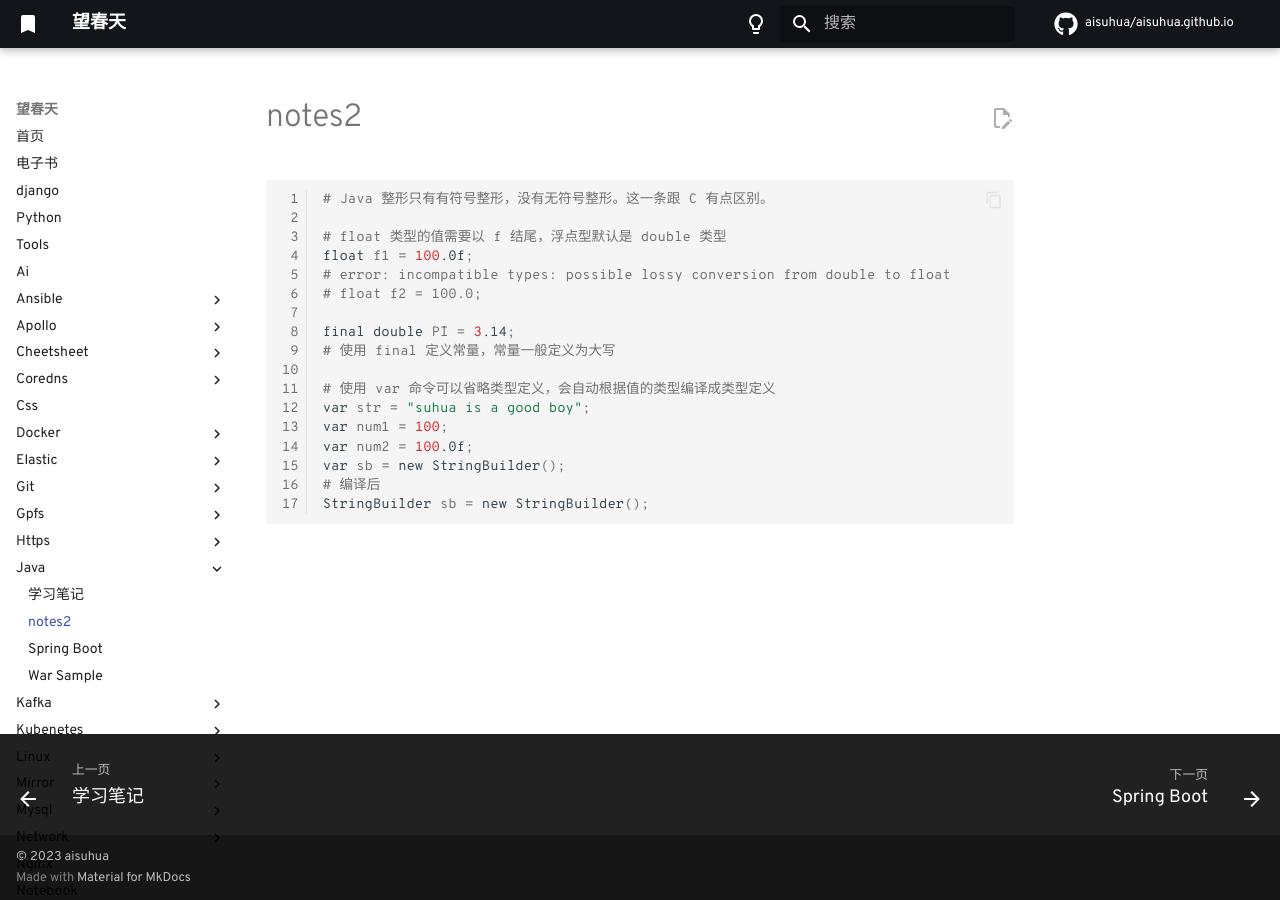
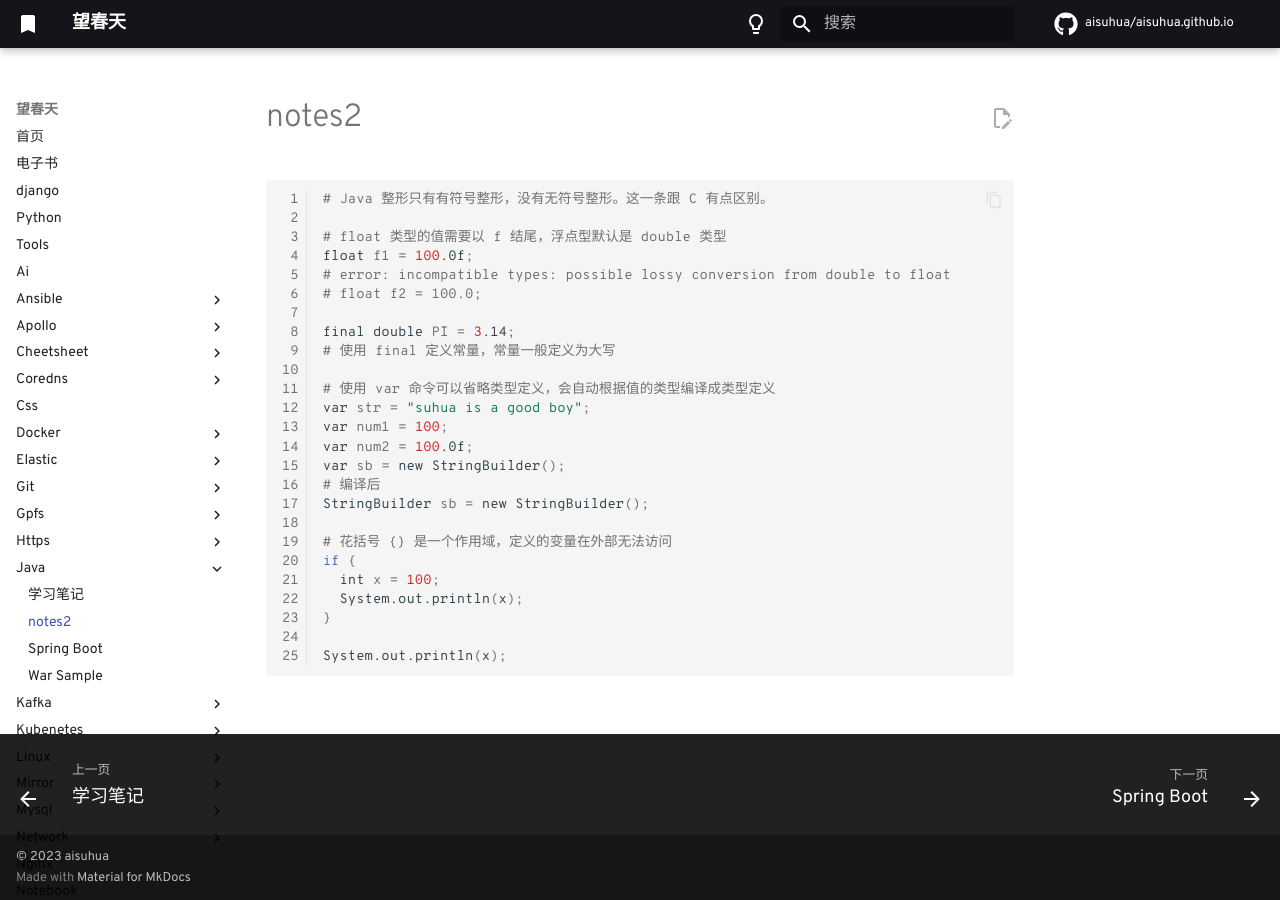
Before and after one commit to aisuhua/aisuhua.github.io, an MkDocs documentation site: the page built from docs/java/notes2.md, in a window 1280 px wide. Built offline with MkDocs 1.6.1 and Material for MkDocs 9.7.7, drawn with Linux system fonts in a browser that asks for light colours; comment, search, counter and statistics services are not loaded.

Commit message:
notes2.md

````diff
--- a/docs/java/notes2.md
+++ b/docs/java/notes2.md
@@ -19,5 +19,11 @@
 # 编译后
 StringBuilder sb = new StringBuilder();
 
+# 花括号 {} 是一个作用域，定义的变量在外部无法访问
+if {
+  int x = 100;
+  System.out.println(x);
+}
 
+System.out.println(x);
 ```
````
